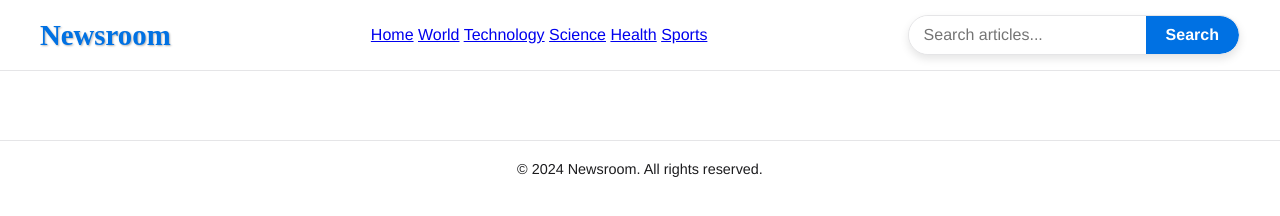
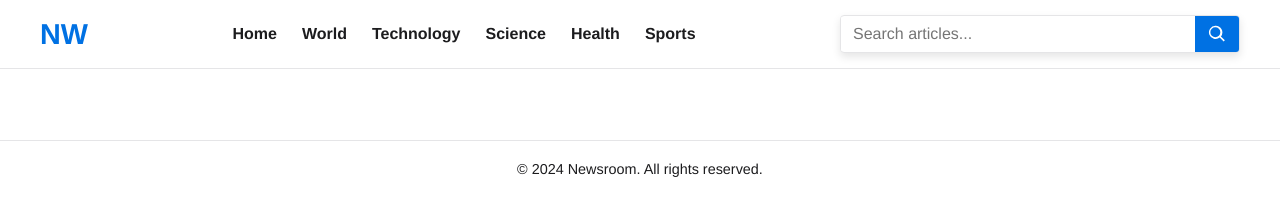
Before and after one commit to qwertyuisdfghjkxcvbn/jhkasrfhusrgfkaasyurg, a plain HTML site: page x.html in a window 1280 px wide. Drawn offline with Linux system fonts and the light colour scheme; no server answers; a web font is replaced by a local one.

Commit message:
x.html aktualisieren

```diff
--- a/x.html
+++ b/x.html
@@ -59,50 +59,78 @@
             border-bottom: 1px solid var(--border-color);
         }
         .logo {
-    font-family: 'Times New Roman', Times, serif;
+            font-family: 'Helvetica Neue', Helvetica, sans-serif;
             font-size: 1.8em;
             font-weight: bold;
             color: var(--link-color);
             cursor: pointer;
-    text-shadow: 1px 1px 2px rgba(0, 0, 0, 0.3);
         }
-
+        nav {
+            display: flex;
+            gap: 25px;
+        }
+        nav a {
+            text-decoration: none;
+            color: var(--text-color);
+            font-weight: 700;
+            position: relative;
+        }
+        nav a::after {
+            content: '';
+            position: absolute;
+            width: 0%;
+            height: 2px;
+            background-color: var(--link-color);
+            left: 0;
+            bottom: -5px;
+            transition: width 0.3s;
+        }
+        nav a:hover::after {
+            width: 100%;
+        }
+        .search-container {
+            position: relative;
+            max-width: 400px;
+            width: 100%;
+        }
         .search-container form {
             display: flex;
             align-items: center;
             background-color: var(--bg-color);
             border: 1px solid var(--border-color);
-    border-radius: 50px;
+            border-radius: 4px;
             box-shadow: 0 4px 8px rgba(0, 0, 0, 0.1);
             overflow: hidden;
         }
-
         .search-container input[type="text"] {
             width: 100%;
-    padding: 10px 15px;
+            padding: 8px 12px;
             border: none;
             outline: none;
             font-size: 1em;
             color: var(--text-color);
-    border-radius: 50px 0 0 50px;
             background-color: var(--bg-color);
         }
-
         .search-container button {
-    padding: 10px 20px;
+            padding: 8px 12px;
             border: none;
             background-color: var(--link-color);
             color: #ffffff;
             font-size: 1em;
-    font-weight: bold;
-    border-radius: 0 50px 50px 0;
             cursor: pointer;
             transition: background-color 0.3s, transform 0.2s;
+            display: flex;
+            align-items: center;
+            justify-content: center;
         }
-
         .search-container button:hover {
             background-color: #005bb5;
             transform: scale(1.05);
+        }
+        .search-icon {
+            width: 20px;
+            height: 20px;
+            fill: #ffffff;
         }
         .overlay {
             position: fixed;
@@ -243,7 +271,7 @@
 </head>
 <body>
     <header>
-    <div class="logo">Newsroom</div>
+        <div class="logo">NW</div>
         <nav>
             <a href="#">Home</a>
             <a href="#">World</a>
@@ -255,7 +283,12 @@
         <div class="search-container">
             <form id="searchForm">
                 <input type="text" id="searchInput" placeholder="Search articles..." aria-label="Search articles">
-            <button type="submit">Search</button>
+                <button type="submit" aria-label="Search">
+                    <!-- Search Icon SVG -->
+                    <svg class="search-icon" xmlns="http://www.w3.org/2000/svg" viewBox="0 0 24 24">
+                        <path d="M10 2a8 8 0 105.293 14.293l4.707 4.707 1.414-1.414-4.707-4.707A8 8 0 0010 2zm0 2a6 6 0 110 12A6 6 0 0110 4z"/>
+                    </svg>
+                </button>
             </form>
         </div>
     </header>
@@ -277,19 +310,23 @@
         const modalTitle = document.getElementById('modalTitle');
         const modalContent = document.getElementById('modalContent');
         const overlay = document.getElementById('overlay');
+
         closeBtn.addEventListener('click', () => {
             modal.classList.remove('active');
             overlay.classList.remove('active');
             document.body.style.overflow = 'auto';
         });
+
         window.addEventListener('click', (e) => {
-            if (e.target === modal) {
+            if (e.target === modal || e.target === overlay) {
                 modal.classList.remove('active');
                 overlay.classList.remove('active');
                 document.body.style.overflow = 'auto';
             }
         });
+
         const articlesContainer = document.getElementById('articles');
+
         async function fetchRandomArticle() {
             try {
                 const response = await fetch('https://en.wikipedia.org/api/rest_v1/page/random/summary');
@@ -299,9 +336,10 @@
                 return null;
             }
         }
+
         async function fetchSearchArticles(query, limit = 12) {
             try {
-                const response = await fetch(`https://en.wikipedia.org/w/api.php?origin=*&action=query&list=search&srsearch=${encodeURIComponent(query)}&utf8=&format=json&limit=${limit}`);
+                const response = await fetch(`https://en.wikipedia.org/w/api.php?origin=*&action=query&list=search&srsearch=${encodeURIComponent(query)}&utf8=&format=json&srlimit=${limit}`);
                 if (!response.ok) return null;
                 const data = await response.json();
                 const pages = data.query.search;
@@ -319,6 +357,7 @@
                 return null;
             }
         }
+
         function createArticleElement(data) {
             const article = document.createElement('div');
             article.className = 'article';
@@ -347,6 +386,7 @@
             });
             return article;
         }
+
         async function loadArticles(count = 12) {
             articlesContainer.innerHTML = '';
             for (let i = 0; i < count; i++) {
@@ -357,6 +397,7 @@
                 }
             }
         }
+
         async function loadSearchResults(query) {
             articlesContainer.innerHTML = '';
             const summaries = await fetchSearchArticles(query, 12);
@@ -371,8 +412,10 @@
                 articlesContainer.appendChild(noResults);
             }
         }
+
         const searchForm = document.getElementById('searchForm');
         const searchInput = document.getElementById('searchInput');
+
         searchForm.addEventListener('submit', (e) => {
             e.preventDefault();
             const query = searchInput.value.trim();
@@ -380,6 +423,7 @@
                 loadSearchResults(query);
             }
         });
+
         loadArticles();
     </script>
 </body>
```
Lines whose indentation alone changed are shown as unchanged.
